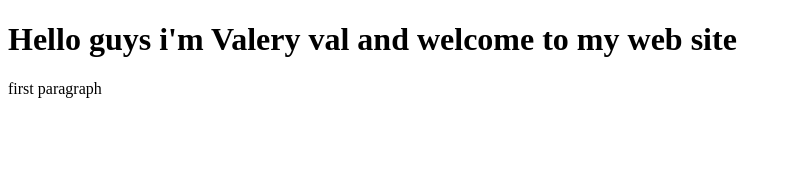
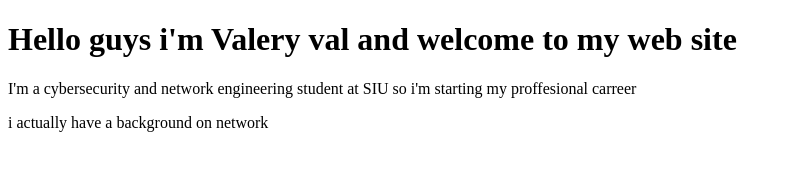
Before and after one commit to Valeryvalh/Portfolioapp, a plain HTML site: page index.HTML in a window 1280 px wide. Shown: the whole page, without its empty margins (0-792 px from the left). Drawn offline with Linux system fonts and the light colour scheme.

Commit message:
background

```diff
--- a/index.HTML
+++ b/index.HTML
@@ -7,6 +7,7 @@
 </head>
 <body>
    <h1> Hello guys i'm Valery val and welcome to my web site</h1>
-   <p> first paragraph </p>
+   <p> I'm  a cybersecurity and network engineering student at SIU so i'm starting my proffesional carreer </p>
+   <p> i actually have a background on network</p>
 </body>
 </html>
```
Also changed, not shown: 1 other file.
